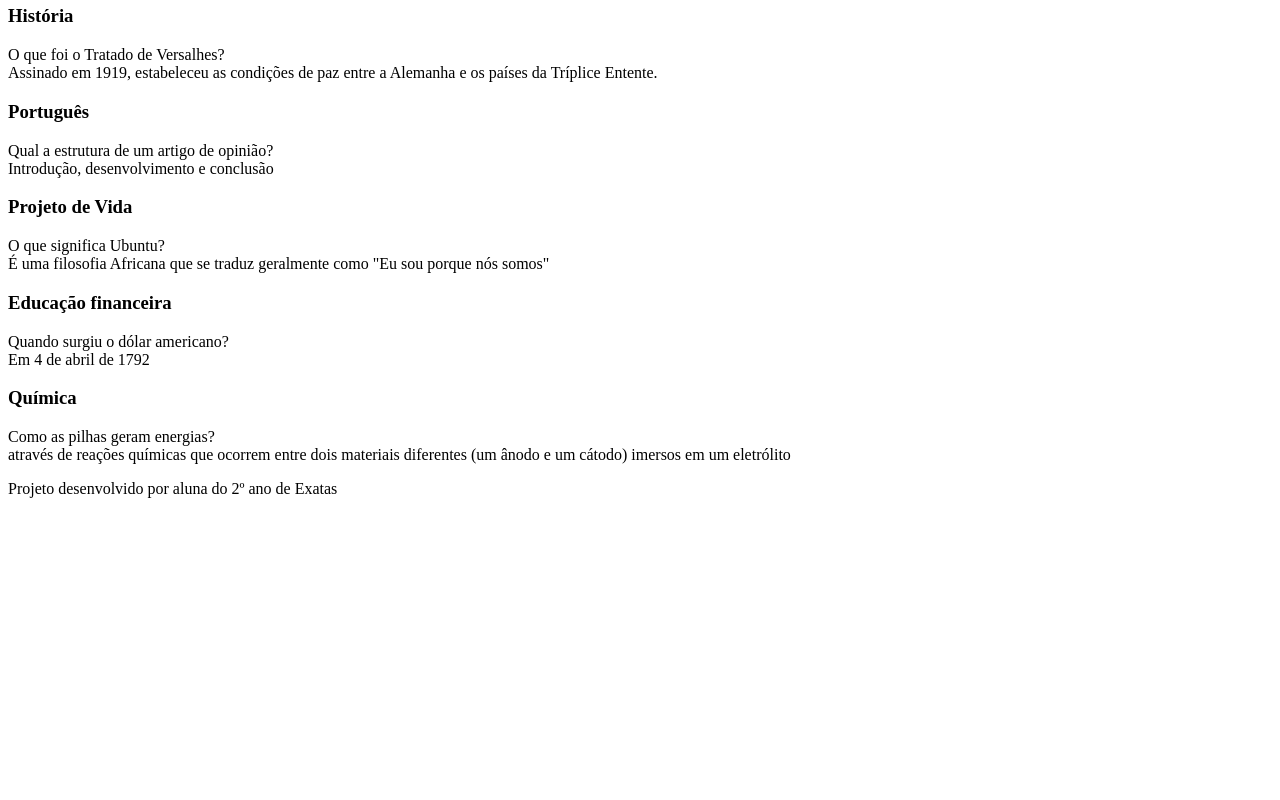
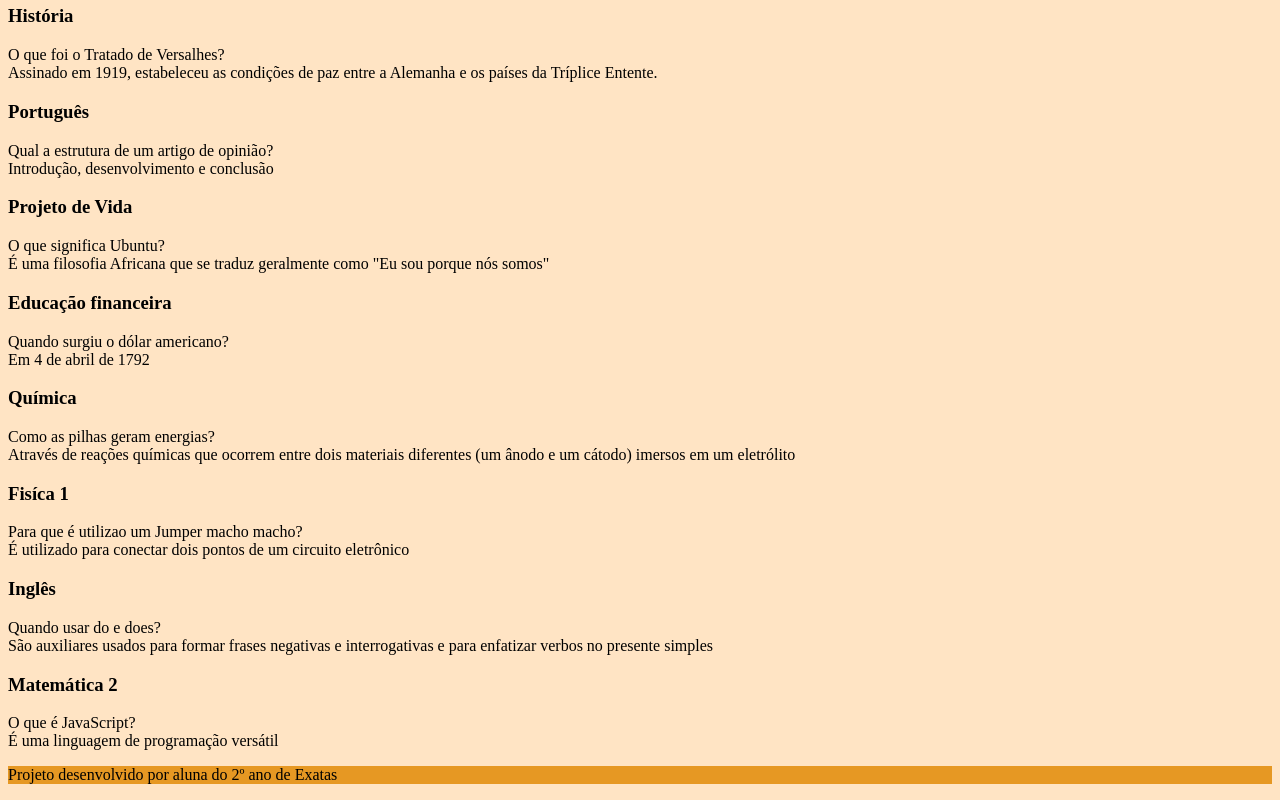
Before and after one commit to daniellygrando/flashcard, a plain HTML site: page index.html in a window 1280 px wide. Shown: the part 395-1195 px from the top of the page. Before the commit the page ends 909 px from the top, so only its background shows below. Drawn offline with Linux system fonts and the light colour scheme; files that its build step writes are made by us from their sources.

Commit message:
Add files via upload

```diff
--- a/index.html
+++ b/index.html
@@ -4,6 +4,7 @@
   <meta charset="UTF-8">
   <meta http-equiv="X-UA-Compatible" content="IE=edge">
   <meta name="viewport" content="width=device-width, initial-scale=1.0">
+  <link rel="stylesheet" href="assets/style.css">
   <title>Flashcard</title>
 </head>
 <body>
@@ -104,7 +105,40 @@
     Como as pilhas geram energias?
   </div>
   <div class="cartao__conteudo__resposta">
-    através de reações químicas que ocorrem entre dois materiais diferentes (um ânodo e um cátodo) imersos em um eletrólito
+    Através de reações químicas que ocorrem entre dois materiais diferentes (um ânodo e um cátodo) imersos em um eletrólito
+  </div>
+</div>
+</article>
+<article class="cartao">
+  <div class="cartao__conteudo">
+  <h3>Fisíca 1</h3>
+  <div class="cartao__conteudo__pergunta">
+    Para que é utilizao um Jumper macho macho?
+  </div>
+  <div class="cartao__conteudo__resposta">
+   É utilizado para conectar dois pontos de um circuito eletrônico
+  </div>
+</div>
+</article>
+<article class="cartao">
+  <div class="cartao__conteudo">
+  <h3>Inglês</h3>
+  <div class="cartao__conteudo__pergunta">
+    Quando usar do e does?
+  </div>
+  <div class="cartao__conteudo__resposta">
+    São auxiliares usados para formar frases negativas e interrogativas e para enfatizar verbos no presente simples
+  </div>
+</div>
+</article>
+<article class="cartao">
+  <div class="cartao__conteudo">
+  <h3>Matemática 2</h3>
+  <div class="cartao__conteudo__pergunta">
+    O que é JavaScript?
+  </div>
+  <div class="cartao__conteudo__resposta">
+   É uma linguagem de programação versátil
   </div>
 </div>
 </article>
--- /dev/null
+++ b/style.css
@@ -0,0 +1,7 @@
+body{
+    background-color: bisque;
+}
+
+footer{
+    background-color: rgb(230, 152, 35);
+}
```
